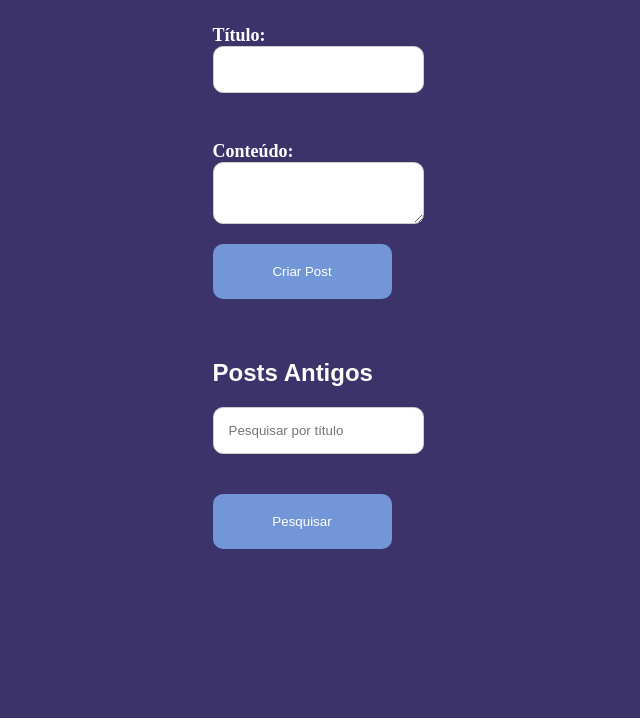
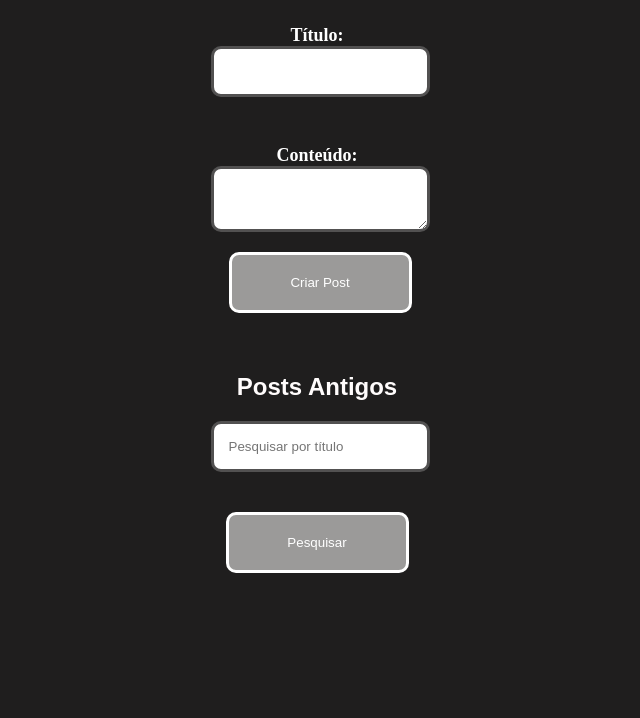
Before and after one commit to Pinotas/Projeto-Final-JS, a plain HTML site: page index.html in a window 1280 px wide. Shown: the part 122-840 px from the top of the page, without its empty margins (323-963 px from the left). Drawn offline with Linux system fonts and the light colour scheme; no server answers.

Commit message:
update styles.css

```diff
--- a/index.html
+++ b/index.html
@@ -15,7 +15,7 @@
       <br />
       <label for="postContent">Conteúdo:</label>
       <textarea id="postContent"></textarea>
-      <button onclick="criarPost()">Criar Post</button>
+      <button id="botaocriar" onclick="criarPost()">Criar Post</button>
     </div>
 
     <div class="posts-container">
--- a/styles.css
+++ b/styles.css
@@ -1,13 +1,14 @@
 h1 {
   font-family: "Arial", sans-serif;
   text-align: center;
-  color: #7296d8;
+  color: #a7a4a4;
   margin-bottom: 30px;
   font-size: 3em;
 }
 
 div {
   margin-bottom: 20px;
+  color: #d3ccc4;
 }
 
 div > label {
@@ -16,6 +17,7 @@ div > label {
   font-weight: bold;
   color: #ffffff;
   font-size: 18px;
+  text-align: center;
 }
 
 input[type="text"],
@@ -24,8 +26,8 @@ textarea {
   padding: 15px;
   margin-bottom: 20px;
   border-radius: 10px;
-  border: 1px solid #ccc;
-  color: #333;
+  border: 3px solid #525151;
+  color: #000000;
   display: block;
 }
 
@@ -33,16 +35,16 @@ button {
   width: calc(100% - 30px);
   padding: 20px 40px;
   border-radius: 10px;
-  background-color: #7296d8;
+  background-color: #9b9a99;
   color: #fff;
-  transition: background-color 0.3s ease;
-  border: none;
-  display: block;
   margin-bottom: 20px;
+  border: 3px solid black;
+  border-color: #ffffff;
+  text-align: center;
 }
 
 button:hover {
-  background-color: #333;
+  background-color: #020202;
 }
 
 h2 {
@@ -55,7 +57,7 @@ h2 {
   width: calc(100% - 30px);
   padding: 15px;
   border-radius: 10px;
-  border: 1px solid #ccc;
+  border: 3px solid #525151;
   color: #333;
   margin-bottom: 40px;
 }
@@ -69,12 +71,12 @@ li {
   padding: 20px;
   margin-bottom: 20px;
   border-radius: 10px;
-  border: 1px solid #ddd;
+  border: 3px solid #525151;
   color: #333;
 }
 
 body {
-  background-color: #3d336b;
+  background-color: #1f1e1e;
   display: flex;
   flex-direction: column;
   align-items: center;
@@ -89,3 +91,9 @@ body {
 #postList h2 {
   color: #333;
 }
+.posts-container {
+  text-align: center;
+}
+#botaocriar {
+  margin-left: 18px;
+}
```
